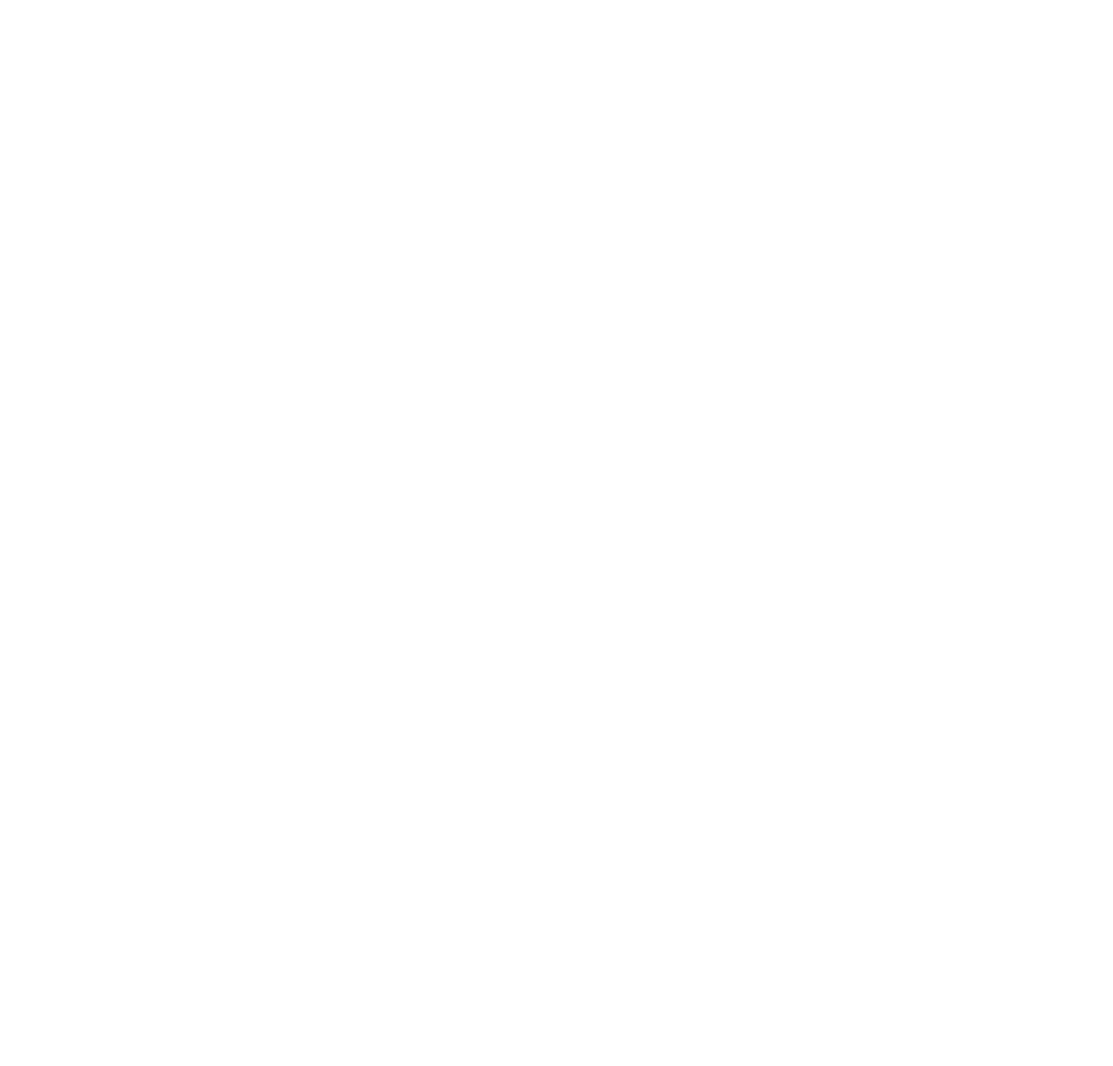
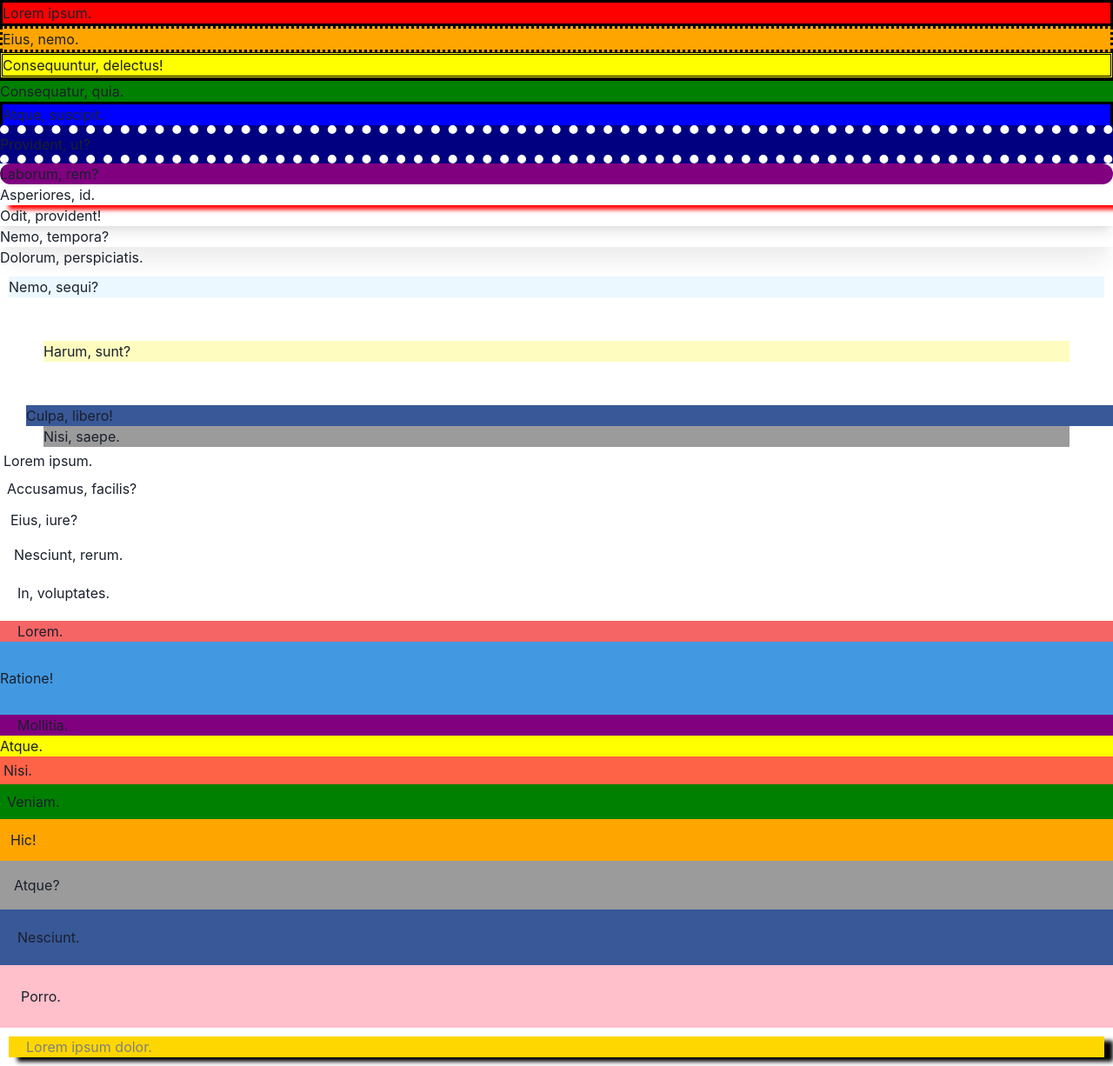
Before and after one commit to hoonil1/hoonil_react, a React (Create React App) app: page / in a window 1280 px wide. Shown: the whole page at 87% size. Before the commit the page ends 800 px from the top, so only its background shows below. Built offline with nearby package versions, Linux system fonts and the light colour scheme.

Commit message:
padding, margin 적용

```diff
--- a/src/App.js
+++ b/src/App.js
@@ -1,5 +1,105 @@
+import { Box } from "@chakra-ui/react";
+
 function App() {
-  return <></>;
+  return (
+    <>
+      <Box bg={"red"} border={"3px solid black"}>
+        Lorem ipsum.
+      </Box>
+      <Box bg={"orange"} border={"3px dotted black"}>
+        Eius, nemo.
+      </Box>
+      <Box bg={"yellow"} border={"3px double black"}>
+        Consequuntur, delectus!
+      </Box>
+      <Box bg={"green"} borderY={"3px solid black"}>
+        Consequatur, quia.
+      </Box>
+      <Box bg={"blue"} borderX={"3px solid black"}>
+        Atque, suscipit.
+      </Box>
+      <Box bg={"navy"} borderY={"10px dotted"} borderColor={"white"}>
+        Provident, ut?
+      </Box>
+      <Box bg={"purple"} borderRadius={"30px"}>
+        Laborum, rem?
+      </Box>
+      <Box shadow={"10px 5px 5px red"}>Asperiores, id.</Box>
+      <Box shadow={"lg"}>Odit, provident!</Box>
+      <Box shadow={"xl"}>Nemo, tempora?</Box>
+      <Box>Dolorum, perspiciatis.</Box>
+      <Box bg={"blue.50"} m={"10px"}>
+        Nemo, sequi?
+      </Box>
+      <Box bg={"yellow.100"} m={"50px"}>
+        Harum, sunt?
+      </Box>
+      <Box bg={"facebook.500"} ml={"30px"}>
+        Culpa, libero!
+      </Box>
+      <Box bg={"#9b9b9b"} mx={"50px"}>
+        Nisi, saepe.
+      </Box>
+
+      <Box bg="" m="1">
+        Lorem ipsum.
+      </Box>
+      <Box bg="" m="2">
+        Accusamus, facilis?
+      </Box>
+      <Box bg="" m="3">
+        Eius, iure?
+      </Box>
+      <Box bg="" m="4">
+        Nesciunt, rerum.
+      </Box>
+      <Box bg="" m="5">
+        In, voluptates.
+      </Box>
+
+      <Box bg="red.400" px={"20px"}>
+        Lorem.
+      </Box>
+      <Box bg="blue.400" py={"30px"}>
+        Ratione!
+      </Box>
+      <Box bg="purple" pl={"20px"}>
+        Mollitia.
+      </Box>
+      <Box bg="yellow" pr={"30px"}>
+        Atque.
+      </Box>
+      <Box bg="tomato" p={"1"}>
+        Nisi.
+      </Box>
+      <Box bg="green" p={"2"}>
+        Veniam.
+      </Box>
+      <Box bg="orange" p={"3"}>
+        Hic!
+      </Box>
+      <Box bg="#9b9b9b" p={"4"}>
+        Atque?
+      </Box>
+      <Box bg="facebook.500" p={"5"}>
+        Nesciunt.
+      </Box>
+      <Box bg="pink" p={"6"}>
+        Porro.
+      </Box>
+      <div
+        style={{
+          margin: "10px",
+          backgroundColor: "gold",
+          color: "gray",
+          paddingLeft: "20px",
+          boxShadow: "10px 5px 5px black",
+        }}
+      >
+        Lorem ipsum dolor.
+      </div>
+    </>
+  );
 }
 
 export default App;
```
